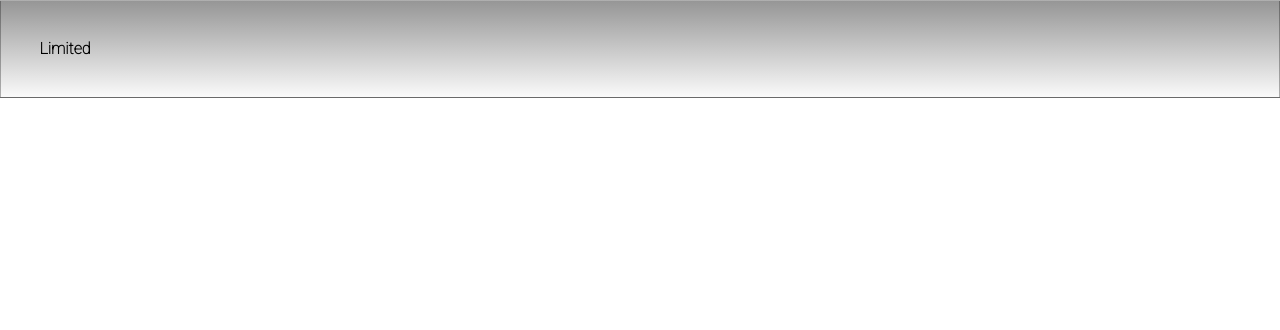
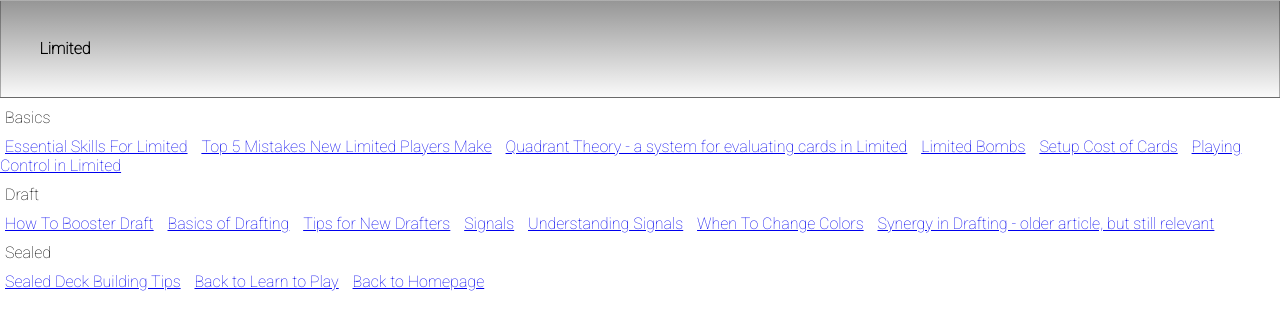
Before and after one commit to tpark622/tpark622, a Jekyll site: the page limited.html, which Jekyll copies as it is, in a window 1280 px wide. Shown: the top 330 px of the page. Built offline with Jekyll 4.4.1, drawn with Linux system fonts in a browser that asks for light colours.

Commit message:
Create limited.html

```diff
--- a/limited.html
+++ b/limited.html
@@ -8,6 +8,24 @@
 </head>
 <body>
   <ul>Limited</ul>
-  <p></p>
+  <p>Basics</p>
+  <a href="http://magic.wizards.com/en/articles/archive/limited-information/tools-trade-2015-06-17">Essential Skills For Limited</a>
+  <a href="http://magic.wizards.com/en/articles/archive/limited-information/top-5-mistakes-new-limited-players-make-2014-05-07-0">Top 5 Mistakes New Limited Players Make</a>
+  <a href="http://magic.wizards.com/en/articles/archive/li/quadrant-theory-2014-08-20">Quadrant Theory - a system for evaluating cards in Limited</a>
+  <a href="http://magic.wizards.com/en/articles/archive/limited-information/definition-bomb-2013-06-12">Limited Bombs</a>
+  <a href="http://magic.wizards.com/en/articles/archive/limited-information/setup-cost-2014-03-19-0">Setup Cost of Cards</a>
+  <a href="http://magic.wizards.com/en/articles/archive/limited-information/getting-control-2013-12-11">Playing Control in Limited</a>
+  <p>Draft</p>
+  <a href="http://magic.wizards.com/en/articles/archive/how-play-limited/how-booster-draft-2016-04-05">How To Booster Draft</a>
+  <a href="http://magic.wizards.com/en/articles/archive/limited-information/booster-draft-basics-2013-11-06">Basics of Drafting</a>
+  <a href="http://magic.wizards.com/en/articles/archive/limited-information/reasons-2012-11-28">Tips for New Drafters</a>
+  <a href="http://magic.wizards.com/en/articles/archive/limited-information/signals-2013-03-06">Signals</a>
+  <a href="http://magic.wizards.com/en/articles/archive/how-play-limited/drafting-101-understanding-signals-2016-04-12">Understanding Signals</a>
+  <a href="http://magic.wizards.com/en/articles/archive/limited-information/changing-gears-2013-11-27">When To Change Colors</a>
+  <a href="http://magic.wizards.com/en/articles/archive/limited-information/role-models-2010-11-09">Synergy in Drafting - older article, but still relevant</a>
+  <p>Sealed</p>
+  <a href="http://magic.wizards.com/en/articles/archive/how-play-limited/five-tips-advanced-sealed-deck-building-2016-04-12">Sealed Deck Building Tips</a>
+  <a href="learn.html">Back to Learn to Play</a>
+  <a href="index.html">Back to Homepage</a>
 </body>
 </html>
```
